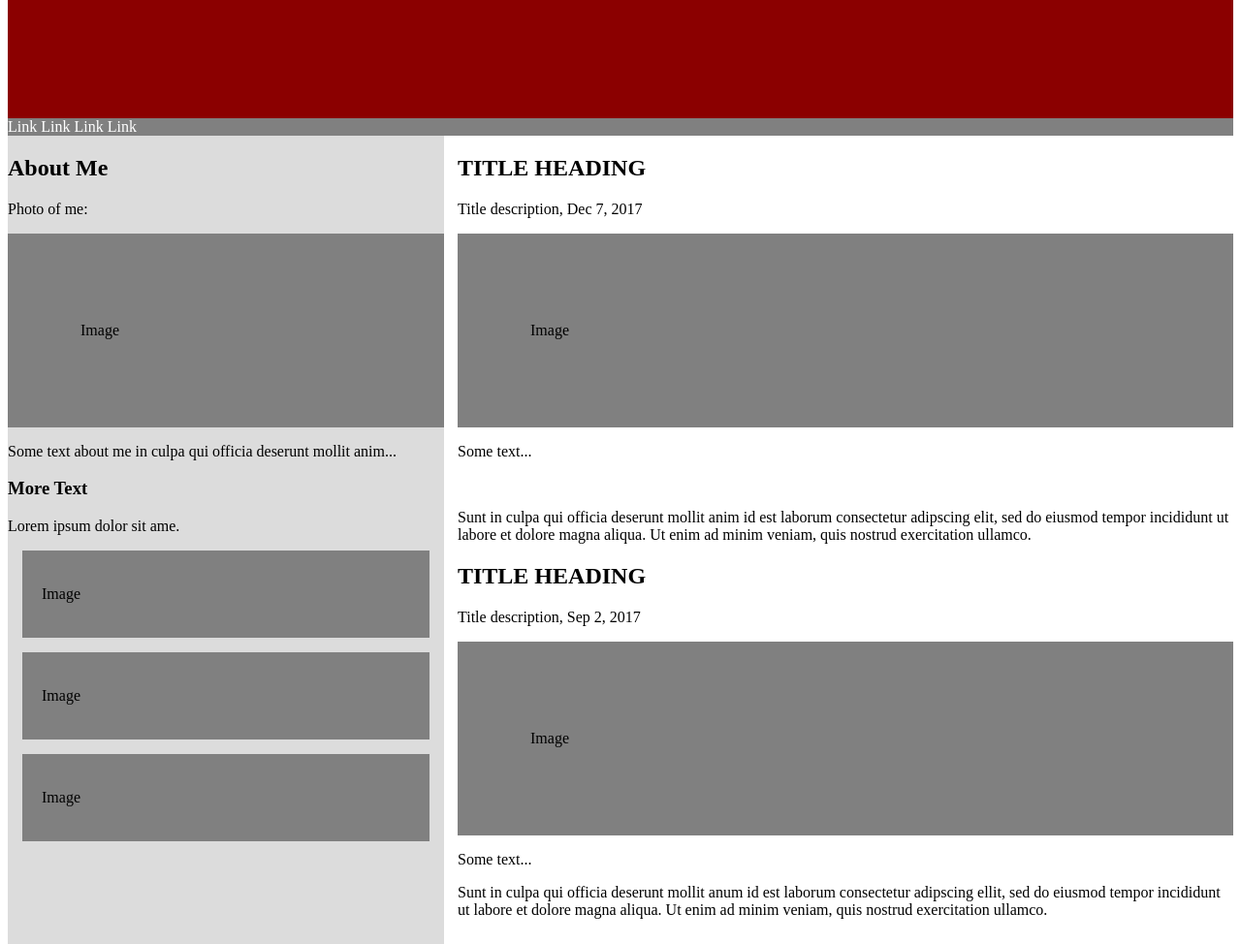
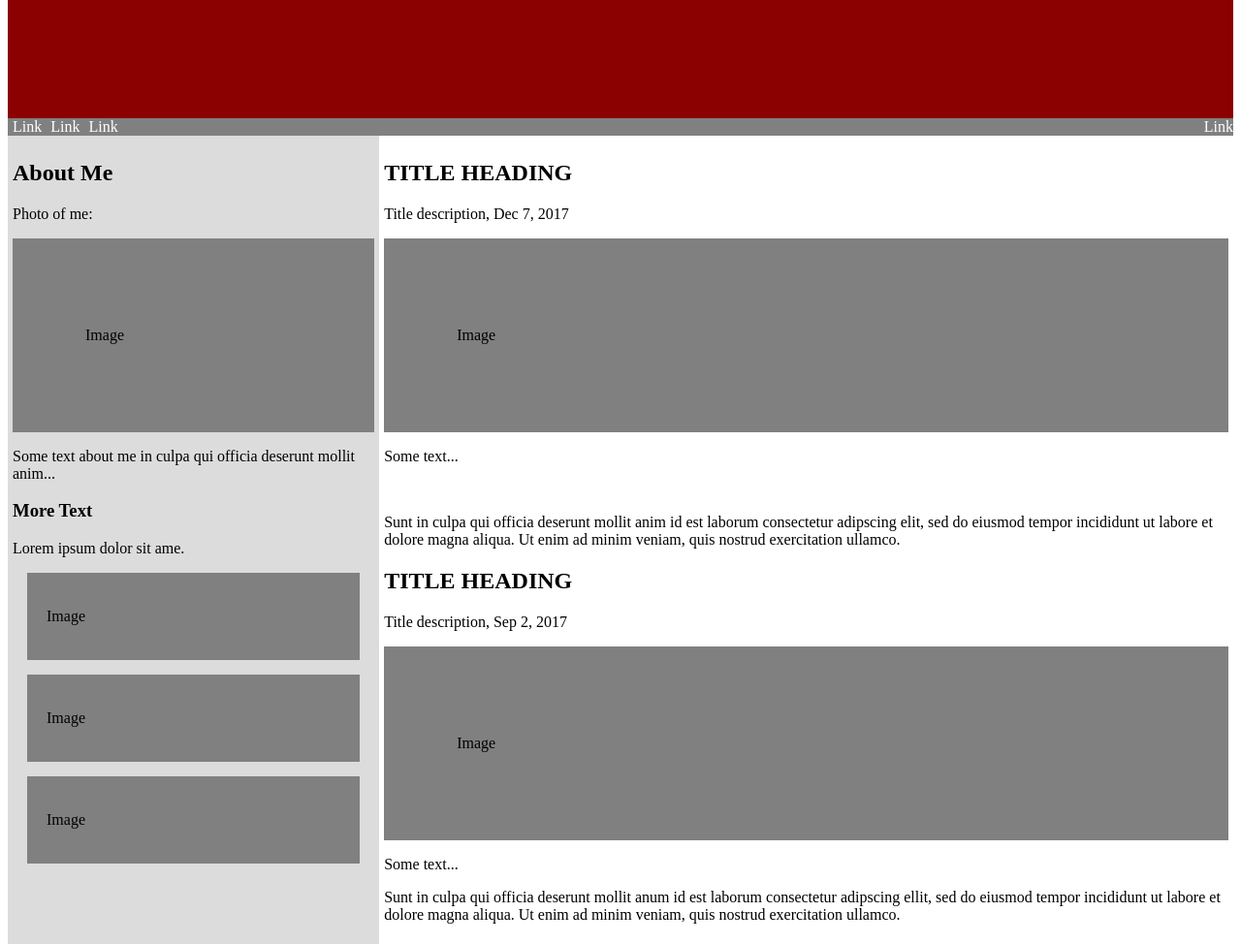
Before and after one commit to sasianan19/CSS-Homework, a plain HTML site: page index.html in a window 1280 px wide. Shown: the part 500-1474 px from the top of the page at 97% size. Drawn offline with Linux system fonts and the light colour scheme.

Commit message:
second commit after help

```diff
--- a/index.html
+++ b/index.html
@@ -14,14 +14,18 @@
 	</div>
 
 	<div class="box2">
-		<nav>
-			<p class="L">Link</p>
-			<p class="L">Link</p>
-			<p class="L">Link</p>
-			<p class="L">Link</p>
-		</nav>
+
+			<span>
+			<a href="#" class="L">Link</a>
+			<a href="#" class="L">Link</a>
+			<a href="#" class="L">Link</a>
+			</span>
+			<span class="nav">
+			<a href="#" class="L">Link</a>
+			</span>
 	</div>
 
+	<div class="container">
 	<section class="box3">
 		<h2>About Me</h2>
 		<p>Photo of me:</p>
@@ -33,6 +37,7 @@
 		<div class="img2"><p>Image</p></div>
 		<div class="img2"><p>Image</p></div>
 	</section>
+
 
 	<section class="box4">
 		<h2>TITLE HEADING</h2>
@@ -47,6 +52,7 @@
 		<p>Some text...</p>
 		<p>Sunt in culpa qui officia deserunt mollit anum id est laborum consectetur adipscing ellit, sed do eiusmod tempor incididunt ut labore et dolore magna aliqua. Ut enim ad minim veniam, quis nostrud exercitation ullamco.</p>
 	</section>
+	</div>
 
 	<div class="box5">
 		<footer class="footer">
--- a/style.css
+++ b/style.css
@@ -1,3 +1,8 @@
+.nav {
+	float:right;
+}
+
+
 .box1 {
 	background-color:DarkRed;
 }
@@ -19,8 +24,13 @@
 .L {
 	color:white;
 	display:inline;
+	margin-left:5px;
+	text-decoration:none;
 }
 
+.container {
+	display:flex;
+}
 
 
 .img {
@@ -37,17 +47,14 @@
 
 .box3 {
 	background-color:Gainsboro;
-	display:inline-block;
-	height:1000px;
-	width:450px;
+	flex:30%;
+	padding:5px;
 
 }
 
 .box4 {
-	display:inline-block;
-	float:right;
-	height:1000px;
-	width:800px;
+	flex:70%;
+	padding:5px;
 }
 
 .box5 {
```
